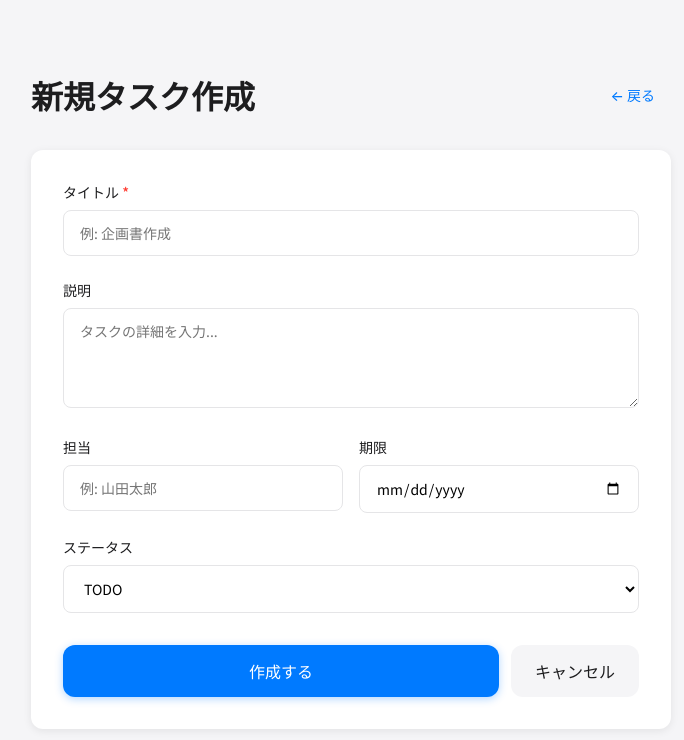
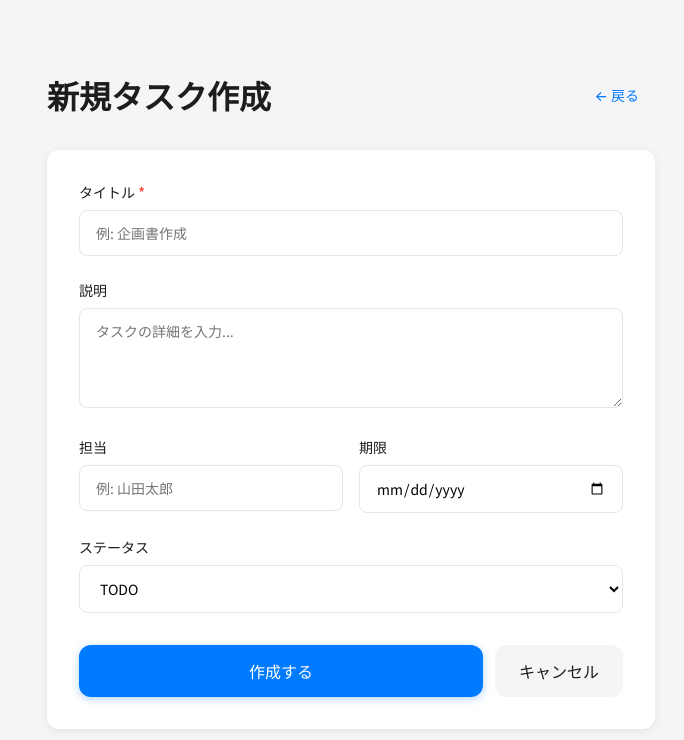
Before and after one commit to skdhc592/task-app, a Next.js app: page /tasks/new in a window 1280 px wide. Shown: the top 740 px of the page, without its empty margins (289-973 px from the left). Built offline with nearby package versions, Linux system fonts and the light colour scheme.

Commit message:
style: enhance form responsiveness and layout consistency across task creation and editing pages; ensure all input elements fit within their containers

```diff
--- a/app/globals.css
+++ b/app/globals.css
@@ -78,13 +78,13 @@ button:disabled {
 input, textarea, select {
   transition: all 0.2s ease;
   border-radius: var(--form-control-radius);
-  width: 100%;
-  max-width: 100%;
+  width: 100% !important;
+  max-width: 100% !important;
   padding: 0.55em 0.9em;
   font-size: 1rem;
   border: 1px solid var(--border);
   background: #fff;
-  box-sizing: border-box;
+  box-sizing: border-box !important;
   min-width: 0;
 }
 
@@ -522,6 +522,15 @@ input:focus, textarea:focus, select:focus {
   gap: 16px;
 }
 
+/* フォームコンテナのパディング確保 */
+.form-container {
+  max-width: 640px;
+  margin: 0 auto;
+  padding-left: 16px;
+  padding-right: 16px;
+  box-sizing: border-box;
+}
+
 @media (max-width: 767px) {
   .form-row-grid {
     grid-template-columns: 1fr;
@@ -531,11 +540,19 @@ input:focus, textarea:focus, select:focus {
   /* フォームのパディング調整 */
   form {
     padding: 20px 16px !important;
+    box-sizing: border-box;
   }
 
   /* メインのパディング調整 */
   main {
-    padding: 16px 12px !important;
+    padding: 16px 8px !important;
+    box-sizing: border-box;
+  }
+
+  /* フォームコンテナのパディング調整 */
+  .form-container {
+    padding-left: 8px;
+    padding-right: 8px;
   }
 
   /* ヘッダーの調整 */
@@ -553,6 +570,17 @@ input:focus, textarea:focus, select:focus {
   .form-header a {
     align-self: flex-start;
   }
+
+  /* すべての入力要素が確実に親要素内に収まるように */
+  input[type="text"],
+  input[type="date"],
+  textarea,
+  select {
+    width: 100% !important;
+    max-width: 100% !important;
+    box-sizing: border-box !important;
+    min-width: 0 !important;
+  }
 }
 
 /* ========================
--- a/app/tasks/new/page.tsx
+++ b/app/tasks/new/page.tsx
@@ -24,8 +24,8 @@ export default function NewTaskPage() {
   }
 
   return (
-    <main style={{ minHeight: "100vh", background: "#f5f5f7", padding: "32px 24px" }}>
-      <div style={{ maxWidth: "640px", margin: "0 auto" }}>
+    <main style={{ minHeight: "100vh", background: "#f5f5f7", padding: "32px 24px", boxSizing: "border-box" }}>
+      <div className="form-container" style={{ maxWidth: "640px", margin: "0 auto" }}>
         <div className="form-header" style={{ display: "flex", justifyContent: "space-between", alignItems: "center", marginBottom: "32px" }}>
           <h1 style={{ fontSize: "32px", fontWeight: 700, color: "#1d1d1f", margin: 0 }}>新規タスク作成</h1>
           <Link
@@ -53,6 +53,9 @@ export default function NewTaskPage() {
             boxShadow: "0 2px 8px rgba(0, 0, 0, 0.08)",
             display: "grid",
             gap: "24px",
+            boxSizing: "border-box",
+            width: "100%",
+            maxWidth: "100%",
           }}
         >
           <div>
@@ -70,6 +73,8 @@ export default function NewTaskPage() {
                 border: "1px solid #e5e5e7",
                 fontSize: "14px",
                 fontFamily: "inherit",
+                boxSizing: "border-box",
+                maxWidth: "100%",
               }}
               placeholder="例: 企画書作成"
             />
@@ -91,6 +96,8 @@ export default function NewTaskPage() {
                 fontFamily: "inherit",
                 minHeight: "100px",
                 resize: "vertical",
+                boxSizing: "border-box",
+                maxWidth: "100%",
               }}
               placeholder="タスクの詳細を入力..."
             />
@@ -153,6 +160,8 @@ export default function NewTaskPage() {
                 fontFamily: "inherit",
                 background: "#ffffff",
                 cursor: "pointer",
+                boxSizing: "border-box",
+                maxWidth: "100%",
               }}
             >
               <option value="TODO">TODO</option>
```
Also changed, not shown: app/tasks/[id]/edit/page.tsx (+12 -3 lines).
